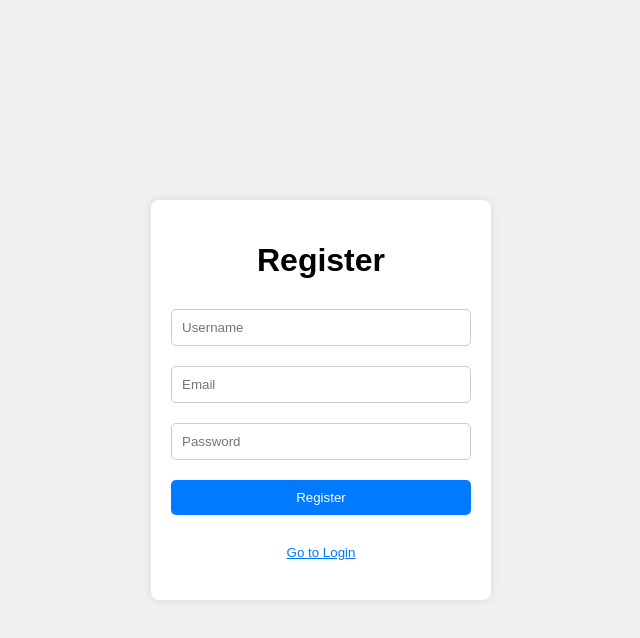
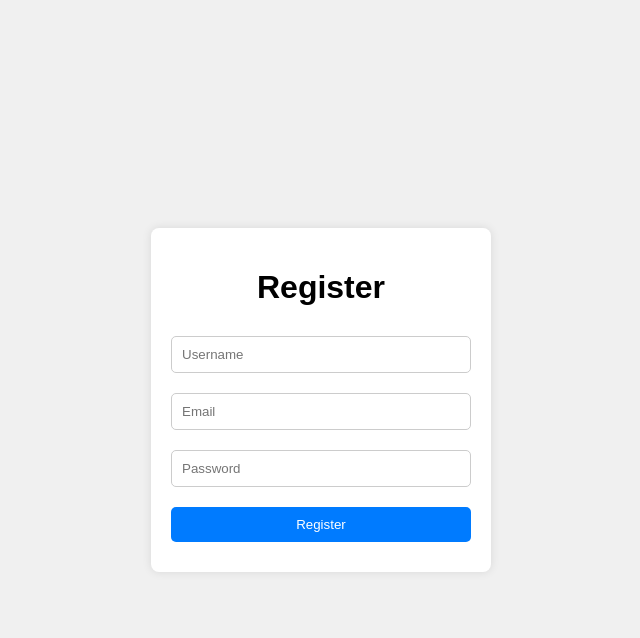
Before and after one commit to tugberkvaroglu/to-do-app, a React (Create React App) app in the folder frontend/: page /login in a window 1280 px wide. Both pictures are taken after a click on the button "Go to Register". Shown: the top 638 px of the page, without its empty margins (319-959 px from the left). Built offline with nearby package versions, Linux system fonts and the light colour scheme.

Commit message:
button changes

```diff
--- a/frontend/src/App.css
+++ b/frontend/src/App.css
@@ -48,7 +48,7 @@ h1 {
 }
 
 .link-button {
-  background: none;
+  background: #043f7e;
   border: none;
   color: #007bff;
   cursor: pointer;
@@ -57,5 +57,5 @@ h1 {
 }
 
 .link-button:hover {
-  color: #0056b3;
+  color: #010c18;
 }
--- a/frontend/src/components/Register.js
+++ b/frontend/src/components/Register.js
@@ -48,7 +48,6 @@ function Register() {
         onChange={(e) => setPassword(e.target.value)}
       />
       <button onClick={handleRegister}>Register</button>
-      <button className="link-button" onClick={() => navigate('/login')}>Go to Login</button>
     </div>
   );
 }
```
